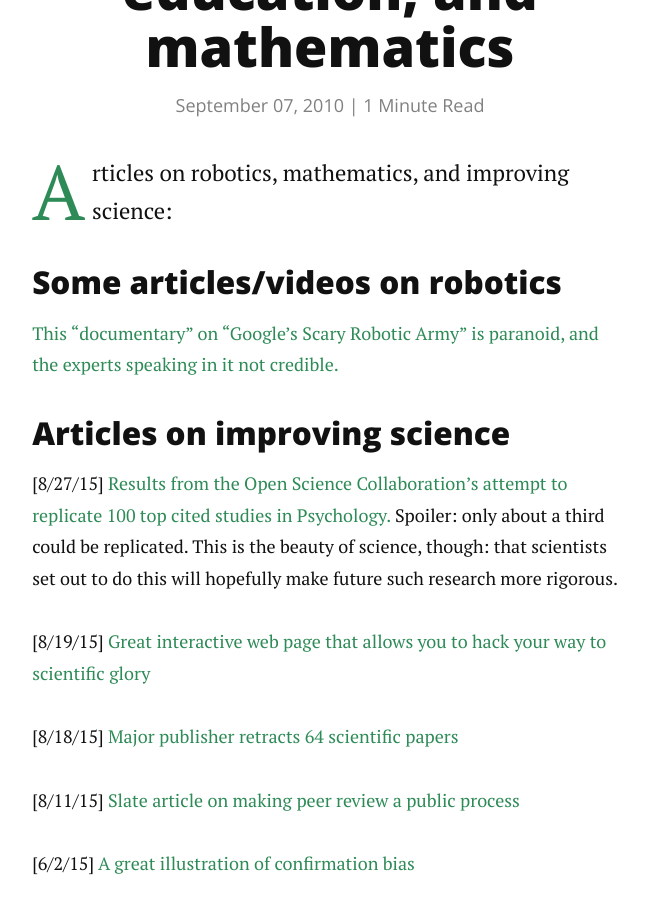
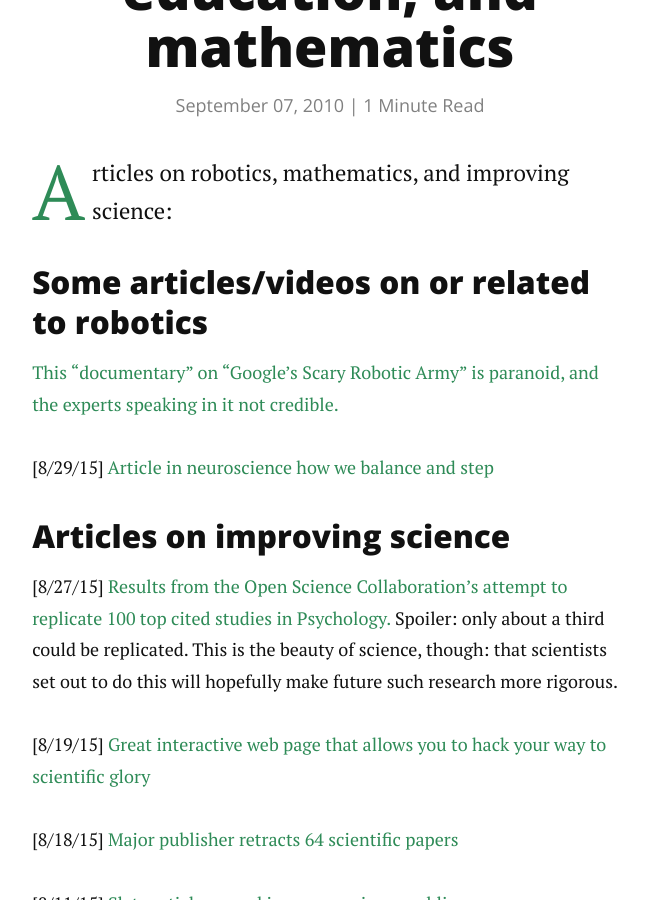
Before and after one commit to PositronicsLab/positronicslab.github.io, a Jekyll site: the page built from _posts/2015-09-10-better-science.markdown, in a window 1280 px wide and 900 px high, scrolled down 511 px. Shown: the whole window, without its empty margins (310-958 px from the left). Built offline with Jekyll 4.4.1, drawn with Linux system fonts in a browser that asks for light colours; nearby versions of some CDN libraries; Markdown is read by kramdown in place of the engine named in the settings.

Commit message:
Added another link

```diff
--- a/_posts/2015-09-10-better-science.markdown
+++ b/_posts/2015-09-10-better-science.markdown
@@ -6,11 +6,12 @@ date:   2010-09-07
 
 <p class="intro"><span class="dropcap">A</span>rticles on robotics, mathematics, and improving science:</p>
 
-### Some articles/videos on robotics
+### Some articles/videos on or related to robotics
 
 <a href="https://www.youtube.com/watch?v=gWOly9KdU3M">This "documentary" on "Google's Scary Robotic Army" is paranoid, and the experts speaking in it
 not credible.</a>
 
+[8/29/15] <a href="http://blogs.scientificamerican.com/talking-back/how-does-a-gymnast-or-even-a-fitness-walker-keep-from-falling/">Article in neuroscience how we balance and step</a>
 
 ### Articles on improving science
 
```
